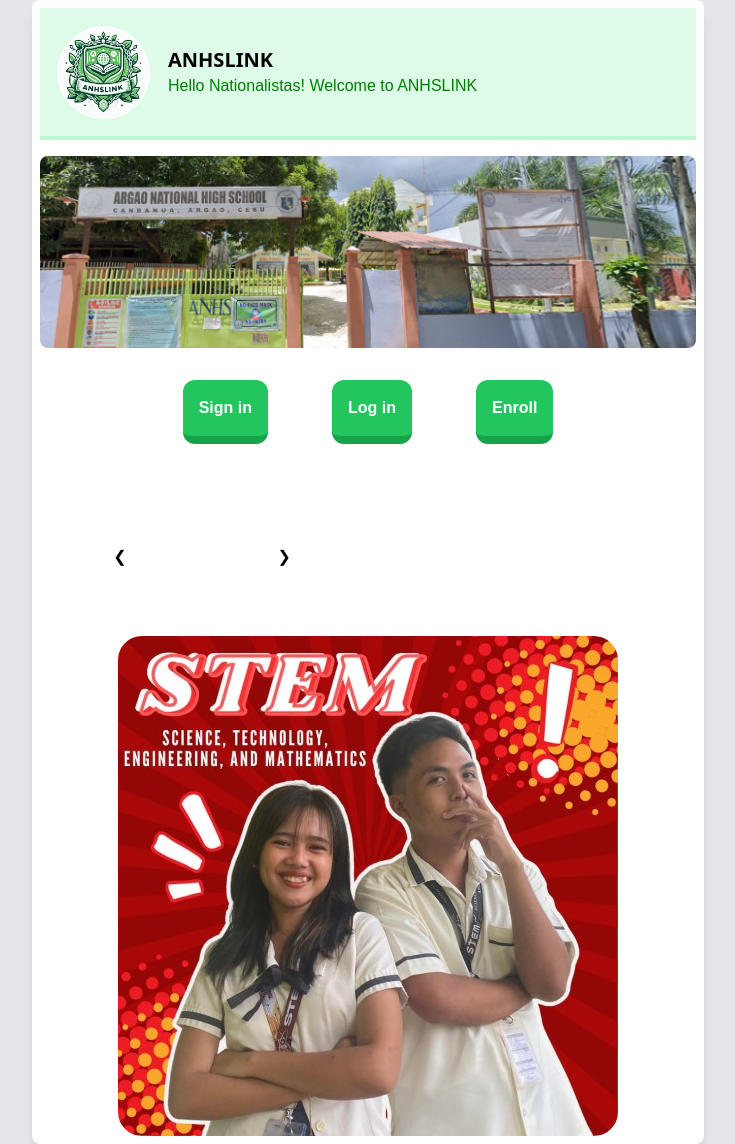
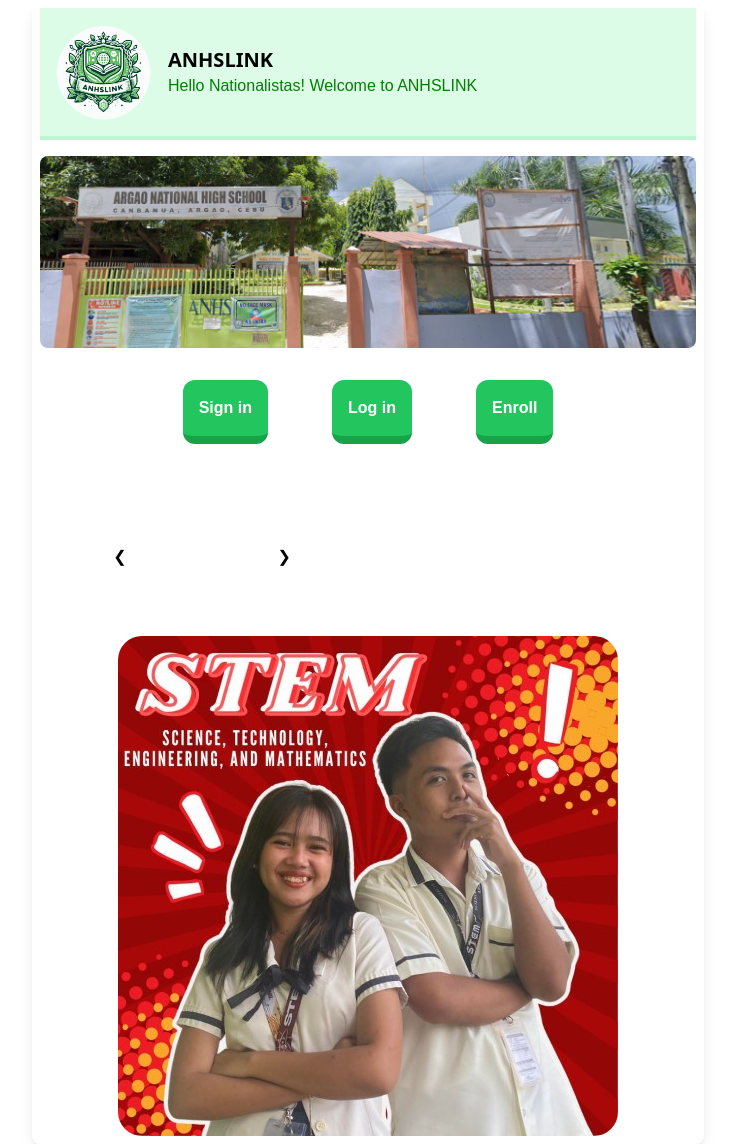
Before and after one commit to Cozyx213/ANHSLINK2, a Django app: page / in a window 1280 px wide. Shown: the whole page, without its empty margins (272-1007 px from the left). Run offline with Django 4.2, Linux system fonts and the light colour scheme; style sheets or scripts are compiled from the project's sources.

Commit message:
cleaned ofr proposal

```diff
--- a/authentication/templates/registration/landingpage.html
+++ b/authentication/templates/registration/landingpage.html
@@ -14,13 +14,14 @@
         .hello {
             color: green;
         }
+
     </style>
     <script src="{% static 'js/landing.js' %}"></script>
 </head>
 
-<body>
+<body >
 
-    <div class="flex justify-center items-center min-h-1/2-screen bg-gray-200">
+    <div class="flex justify-center items-center min-h-1/2-screen ">
         <div class="w-full max-w-2xl mx-auto p-2 bg-white shadow-lg rounded-lg">
             <!-- Profile Header -->
             <div class="flex items-center space-x-4 p-4 border-b-4 bg-green-100 border-green-200">
--- a/main/templates/main/home.html
+++ b/main/templates/main/home.html
@@ -31,9 +31,11 @@
 {% endfor %}
 
 
+<!--
+  <script src="{% static 'js/home.js' %}"></script>
+-->
 
-<script src="{% static 'js/home.js' %}"></script>
-<table id="table"> asd</table>
+<table id="table"></table>
 
 <div id="update"></div>
 {% endblock %}
```
Also changed, not shown: authentication/static/pictures/bganhs.png (added), db.sqlite3, 1 other file.
